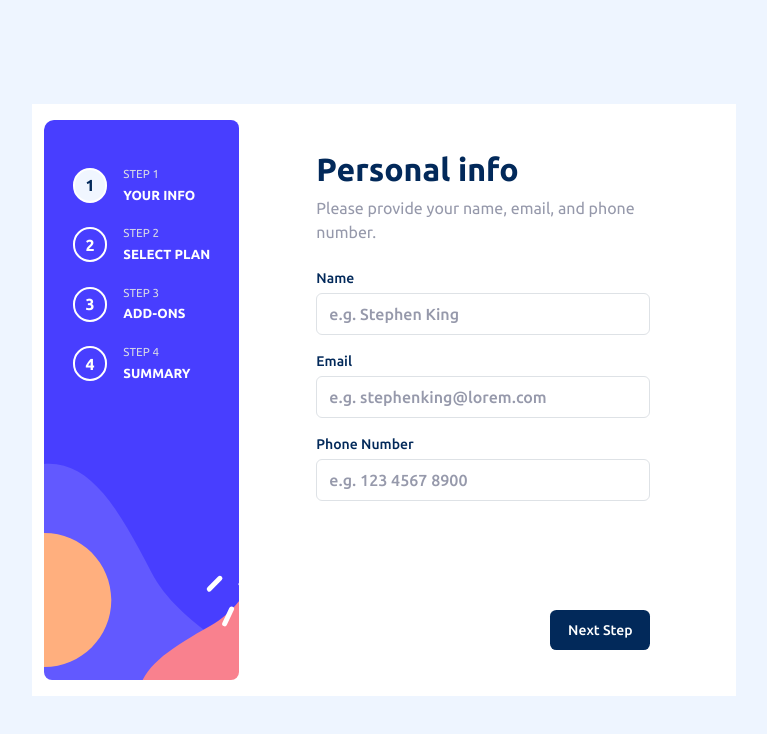
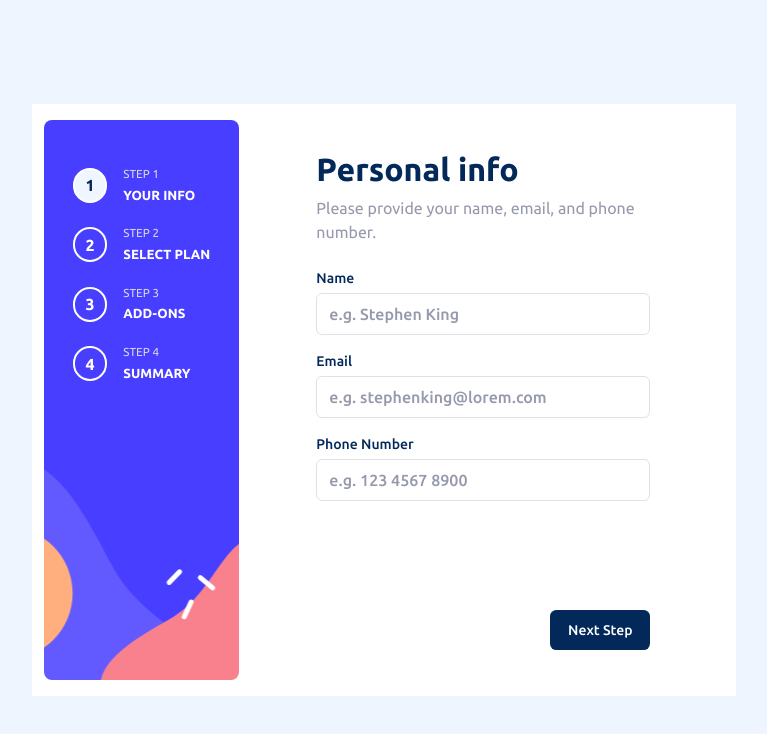
Before and after one commit to edeercm/Multi-step-form, a React (Vite) app: page / in a window 1280 px wide. Shown: the top 734 px of the page, without its empty margins (256-1023 px from the left). Built offline with nearby package versions, Linux system fonts and the light colour scheme.

Commit message:
Update App.jsx

```diff
--- a/src/App.jsx
+++ b/src/App.jsx
@@ -38,7 +38,7 @@ const BgImg = styled.div`
   background-size: cover;
   background-repeat: no-repeat;
   background-position: center;
-  background: url(${sidebardesk});
+  background-image: url(${sidebardesk});
 
   @media (max-width: 991.98px) {
     align-items: center;
```
